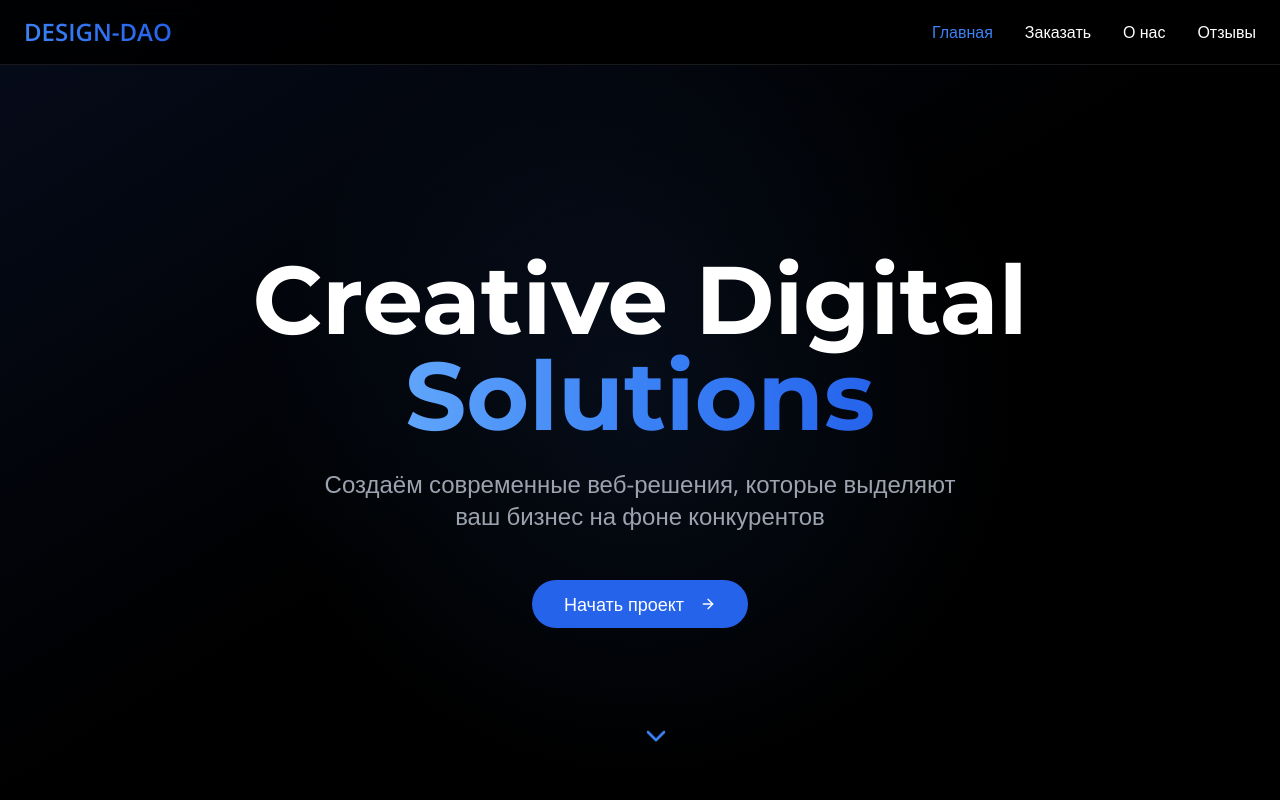
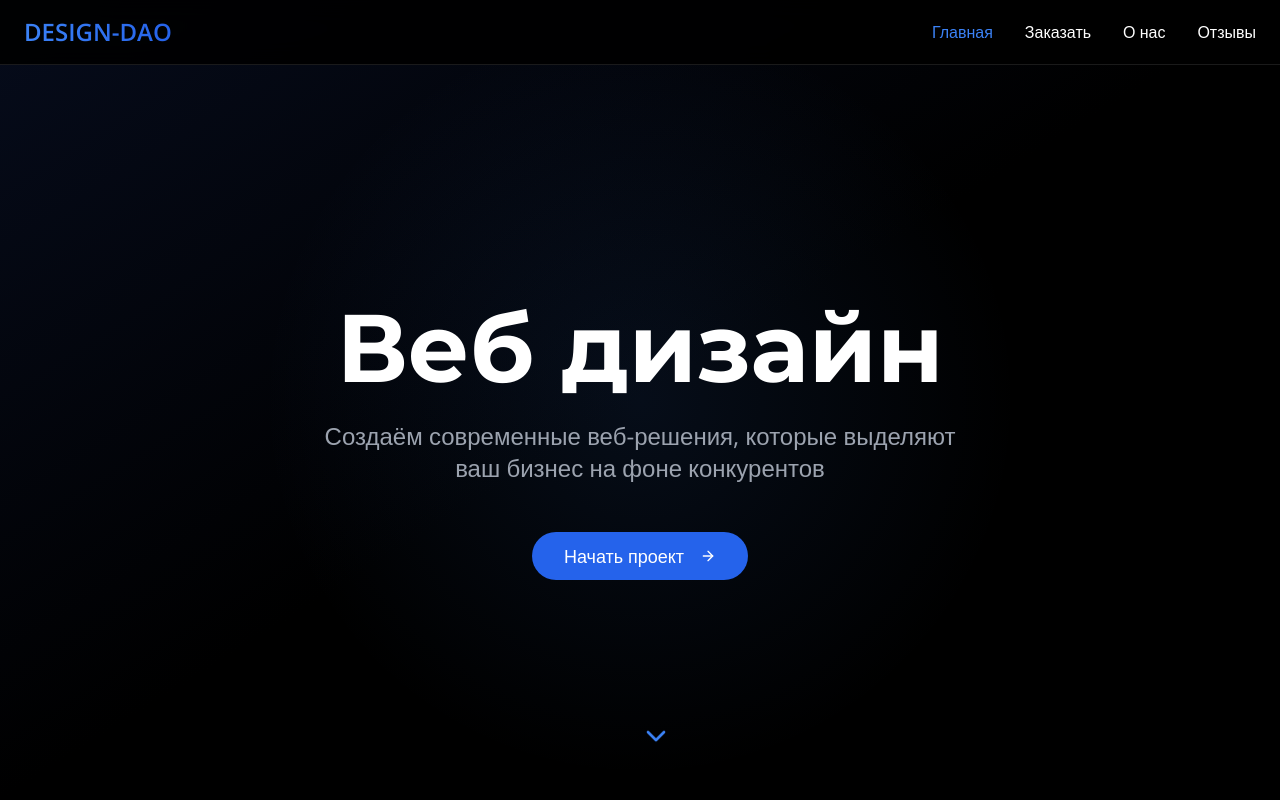
Before and after one commit to pr-poehali-dev/modern-dark-design, a React (Vite) app: page / in a window 1280 px wide. Shown: the top 800 px of the page. Built offline with nearby package versions, Linux system fonts and the light colour scheme.

Commit message:
Обновление 1 компонентов

```diff
--- a/src/pages/Index.tsx
+++ b/src/pages/Index.tsx
@@ -104,13 +104,7 @@ const Index = () => {
 
         <div className="container mx-auto px-6 relative z-10">
           <div className="max-w-4xl mx-auto text-center animate-fade-in">
-            <h1 className="text-6xl md:text-7xl lg:text-8xl font-bold mb-6 leading-tight">
-              Creative Digital
-              <br />
-              <span className="bg-gradient-to-r from-blue-400 via-blue-500 to-blue-600 bg-clip-text text-transparent">
-                Solutions
-              </span>
-            </h1>
+            <h1 className="text-6xl md:text-7xl lg:text-8xl font-bold mb-6 leading-tight">Веб дизайн</h1>
             <p className="text-xl md:text-2xl text-gray-400 mb-12 max-w-2xl mx-auto">
               Создаём современные веб-решения, которые выделяют ваш бизнес на фоне конкурентов
             </p>
```
